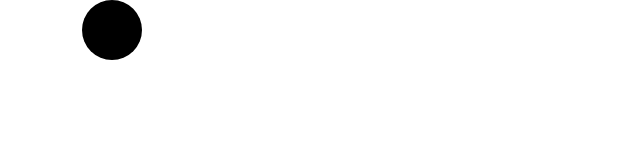
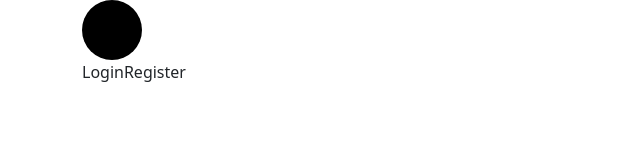
Before and after one commit to Projekt-Grupp8/Rika-WebApp, a React (Create React App) app: page / in a window 1280 px wide. Shown: the top 160 px of the page, without its empty margins (0-640 px from the left). Built offline with nearby package versions, Linux system fonts and the light colour scheme; some icons are missing.

Commit message:
add components

```diff
--- a/src/App.js
+++ b/src/App.js
@@ -1,10 +1,11 @@
 import './App.css';
-
+import LoginRegister from './views/sections/LoginRegister/LoginRegister.jsx';
 
 function App() {
   return (
     <div className='container'>
       <a className='btn-round-xl'><i class="fa-light fa-bars-staggered"></i></a>
+      <LoginRegister />
     </div>
   );
 }
--- a/src/scss/_sections.scss
+++ b/src/scss/_sections.scss
@@ -0,0 +1 @@
+@import '../views/sections/LoginRegister/loginRegister';
--- /dev/null
+++ b/src/views/sections/LoginRegister/LoginRegister.jsx
@@ -0,0 +1,9 @@
+import React from 'react'
+
+const LoginRegister = () => {
+  return (
+    <div className='Login'>LoginRegister</div>
+  )
+}
+
+export default LoginRegister
--- /dev/null
+++ b/src/views/sections/LoginRegister/_loginRegister.scss
@@ -0,0 +1,6 @@
+.Login {
+    color: red;
+    background-color: red;
+    margin-top: 100px;
+
+}
```
Also changed, not shown: src/App.css (line endings or trailing spaces), src/app.scss (line endings or trailing spaces), src/views/sections/login-register/login_screen.js (deleted).
